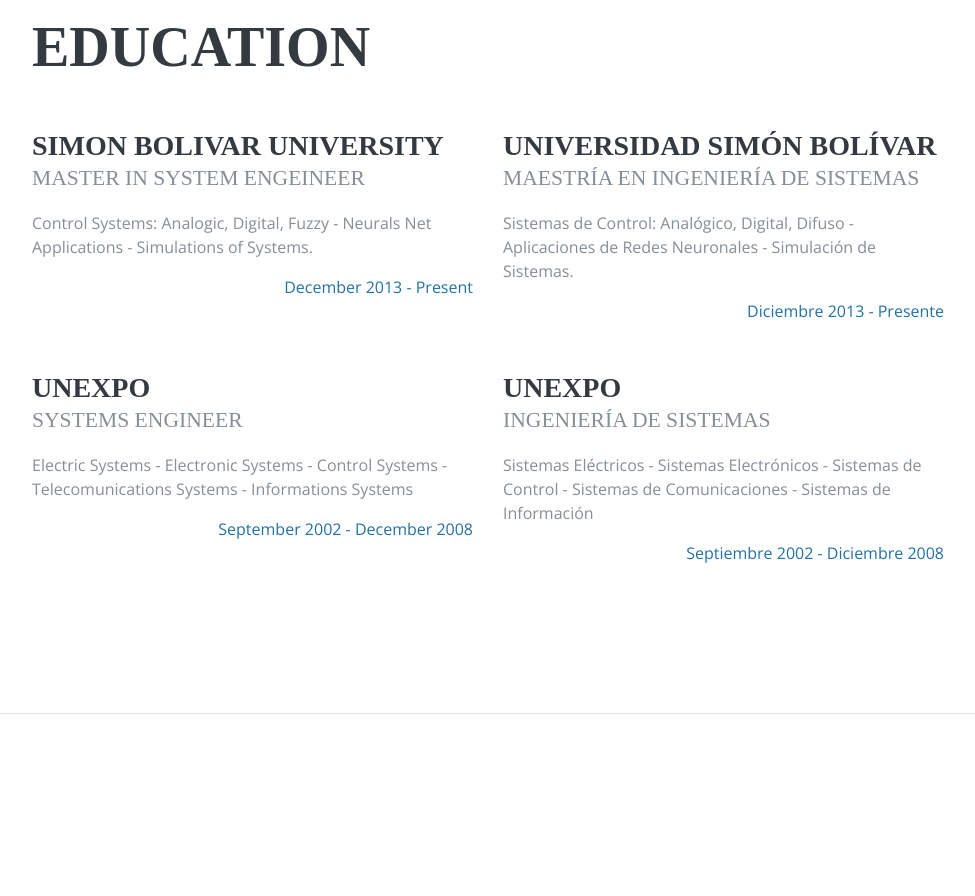
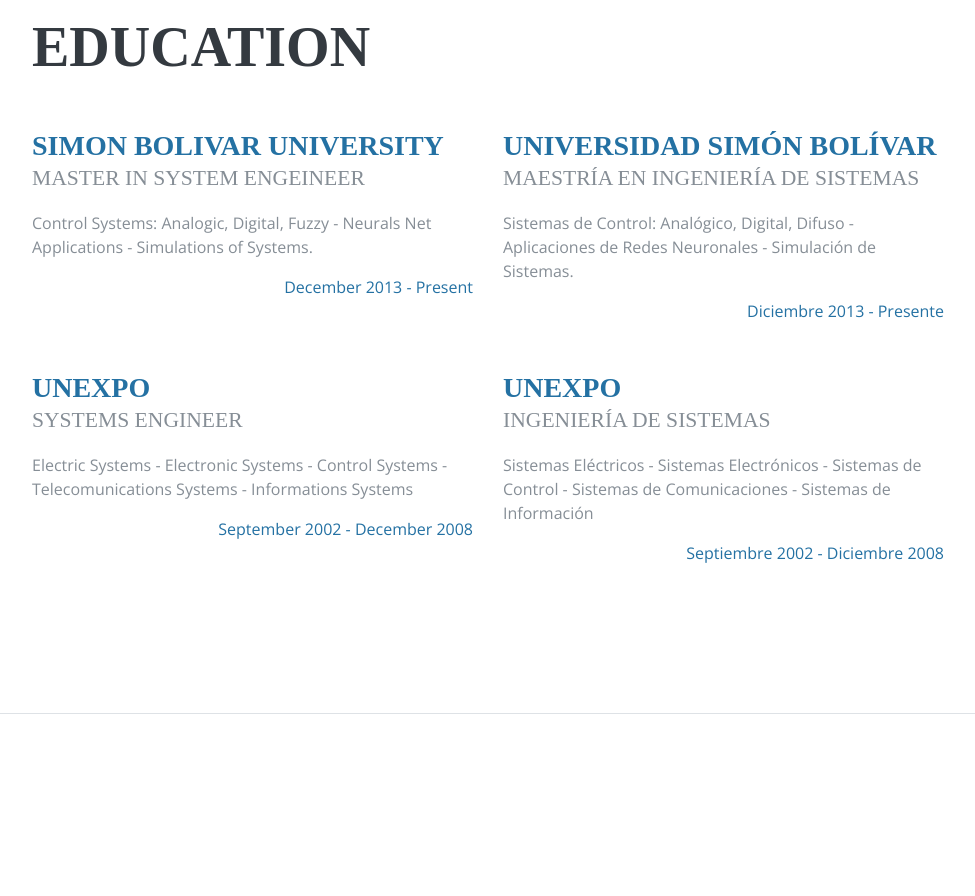
Before and after one commit to wilfredvasquez/wilfredvasquez.github.io, a plain HTML site: page index.html in a window 1280 px wide. Shown: the part 1980-2876 px from the top of the page, without its empty margins (288-1263 px from the left). Drawn offline with nearby package versions, Linux system fonts and the light colour scheme; a web font is replaced by a local one.

Commit message:
Correccion del color de los subtitulos

```diff
--- a/index.html
+++ b/index.html
@@ -207,7 +207,7 @@
           	<div class="row">
           		<div class="col-6">
 		            <div class="resume-content mr-auto">
-		              <h3 class="mb-0">Simon Bolivar University</h3>
+		              <h3 class="mb-0 text-primary">Simon Bolivar University</h3>
 		              <div class="subheading mb-3">Master in System Engeineer</div>
 		              <p>Control Systems: Analogic, Digital, Fuzzy - Neurals Net Applications - Simulations of Systems.</p>
 		            </div>
@@ -217,7 +217,7 @@
 		        </div>
 		        <div class="col-6">
 		            <div class="resume-content mr-auto">
-		              <h3 class="mb-0">Universidad Simón Bolívar</h3>
+		              <h3 class="mb-0 text-primary">Universidad Simón Bolívar</h3>
 		              <div class="subheading mb-3">Maestría en Ingeniería de Sistemas</div>
 		              <p>Sistemas de Control: Analógico, Digital, Difuso - Aplicaciones de Redes Neuronales - Simulación de Sistemas.</p>
 		            </div>
@@ -232,7 +232,7 @@
           	<div class="row">
           		<div class="col-6">
 		            <div class="resume-content mr-auto">
-		              <h3 class="mb-0">UNEXPO</h3>
+		              <h3 class="mb-0 text-primary">UNEXPO</h3>
 		              <div class="subheading mb-3">Systems Engineer</div>
 		              <p>Electric Systems - Electronic Systems - Control Systems - Telecomunications Systems - Informations Systems</p>
 		            </div>
@@ -242,7 +242,7 @@
 		        </div>
 		        <div class="col-6">
 		            <div class="resume-content mr-auto">
-		              <h3 class="mb-0">UNEXPO</h3>
+		              <h3 class="mb-0 text-primary">UNEXPO</h3>
 		              <div class="subheading mb-3">Ingeniería de Sistemas</div>
 		              <p>Sistemas Eléctricos - Sistemas Electrónicos - Sistemas de Control - Sistemas de Comunicaciones - Sistemas de Información</p>
 		            </div>
```
